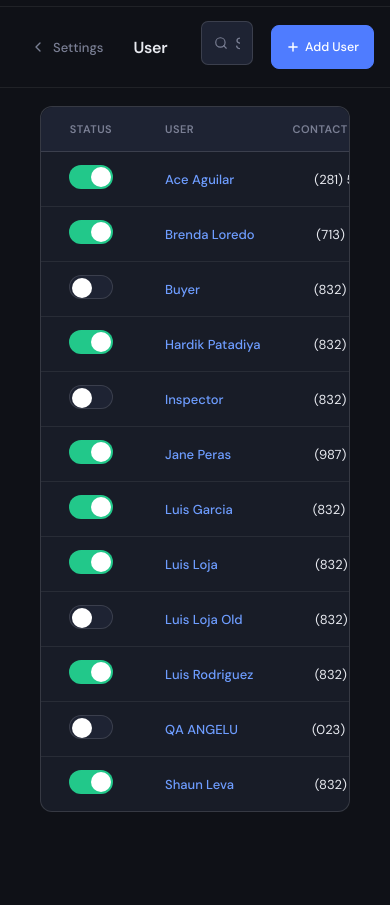
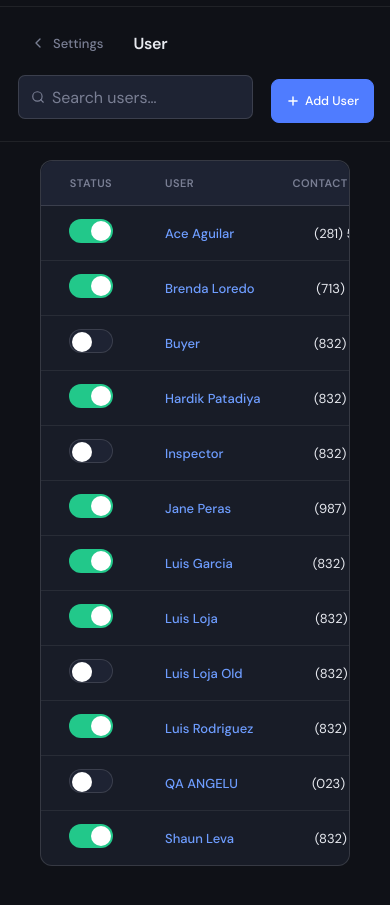
Before and after one commit to acerigor/buysmart, a plain HTML site: page user.html in a window 390 px wide. Shown: the part 57-962 px from the top of the page. Drawn offline with Linux system fonts and the light colour scheme.

Commit message:
Update settings.css

```diff
--- a/shared/settings.css
+++ b/shared/settings.css
@@ -28,7 +28,7 @@
 
 /* Mobile a11y — tighter head padding, larger title */
 @media (max-width:640px){
-  .set-page-head{padding:14px 16px;}
+  .set-page-head{padding:14px 16px;flex-wrap:wrap;row-gap:10px;}
   .set-page-title{font-size:16px;}
   .set-scroll{padding:18px 16px 60px;}
   .ur-back{min-height:44px;padding:10px 14px;}
```
